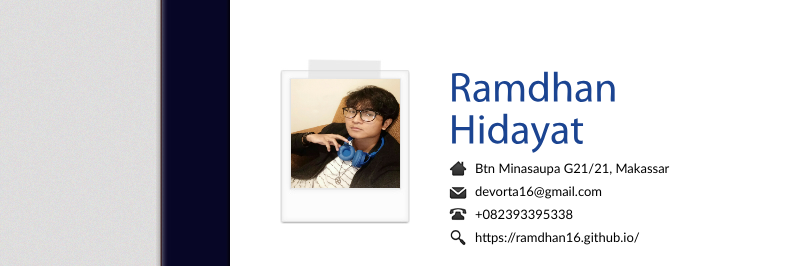
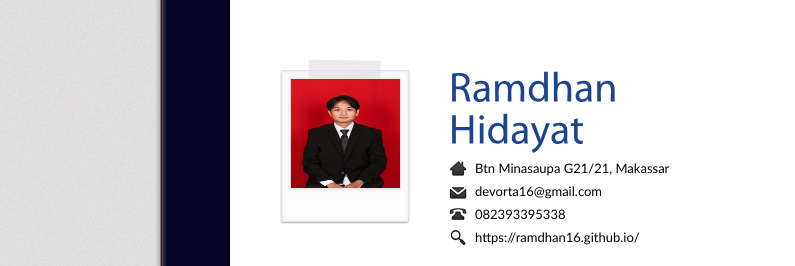
Before and after one commit to ramdhan16/ramdhan16.github.io, a plain HTML site: page index.html in a window 1280 px wide. Shown: the part 208-474 px from the top of the page, 0-795 px from the left. Drawn offline with Linux system fonts and the light colour scheme.

Commit message:
Update index.html

```diff
--- a/index.html
+++ b/index.html
@@ -33,7 +33,7 @@
       <div id="paper-mid">
         <div class="entry">
           <!-- Begin Image -->
-          <img class="portrait" src="images/ramdhan.png" alt="Ramdhan Hidayat" />
+          <img class="portrait" src="images/ramdhan0.jpeg" alt="Ramdhan Hidayat" />
           <!-- End Image -->
           <!-- Begin Personal Information -->
           <div class="self">
@@ -42,7 +42,7 @@
             <ul>
               <li class="ad">Btn Minasaupa G21/21, Makassar</li>
               <li class="mail">devorta16@gmail.com</li>
-              <li class="tel">+082393395338</li>
+              <li class="tel">082393395338</li>
               <li class="web">https://ramdhan16.github.io/</li>
             </ul>
           </div>
```
